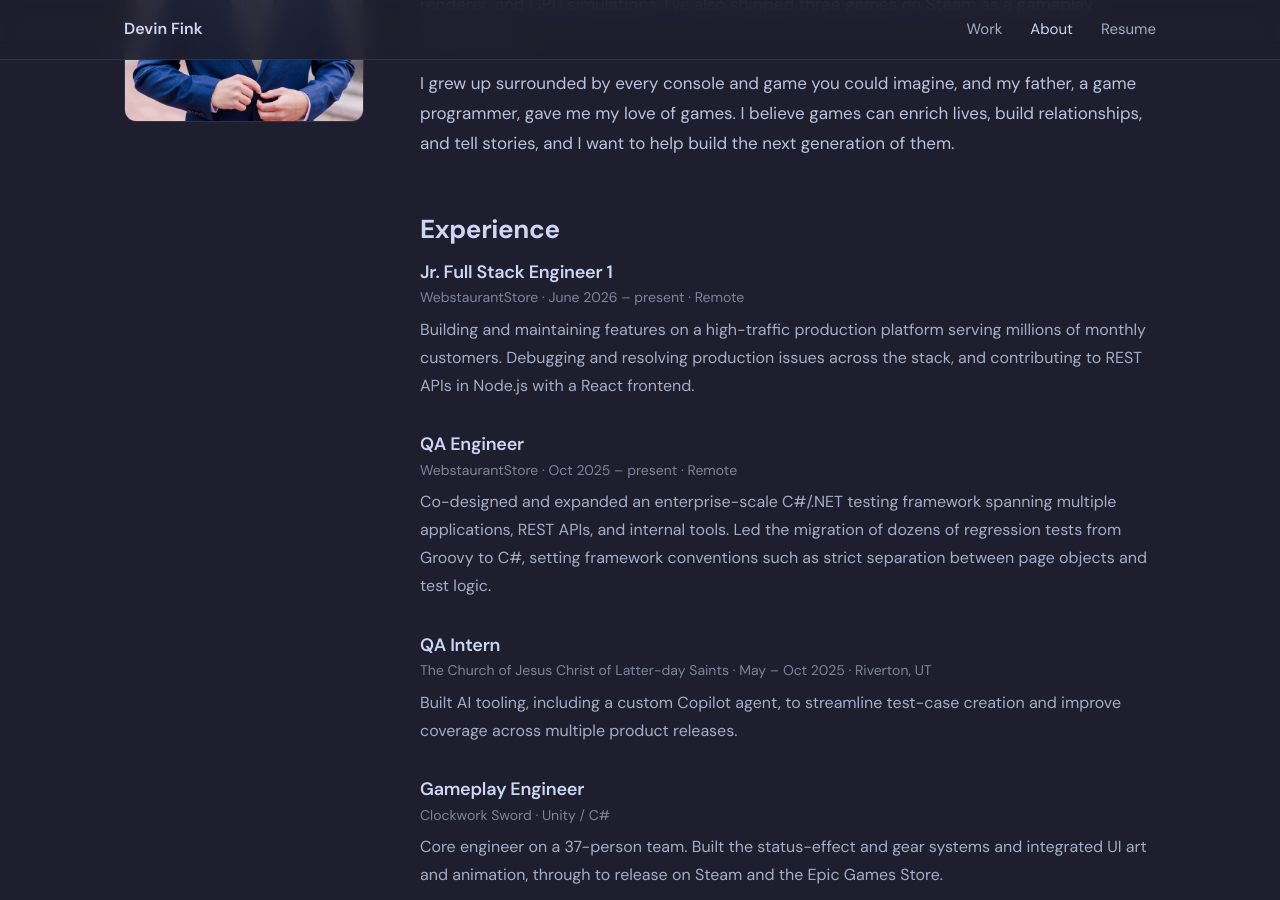
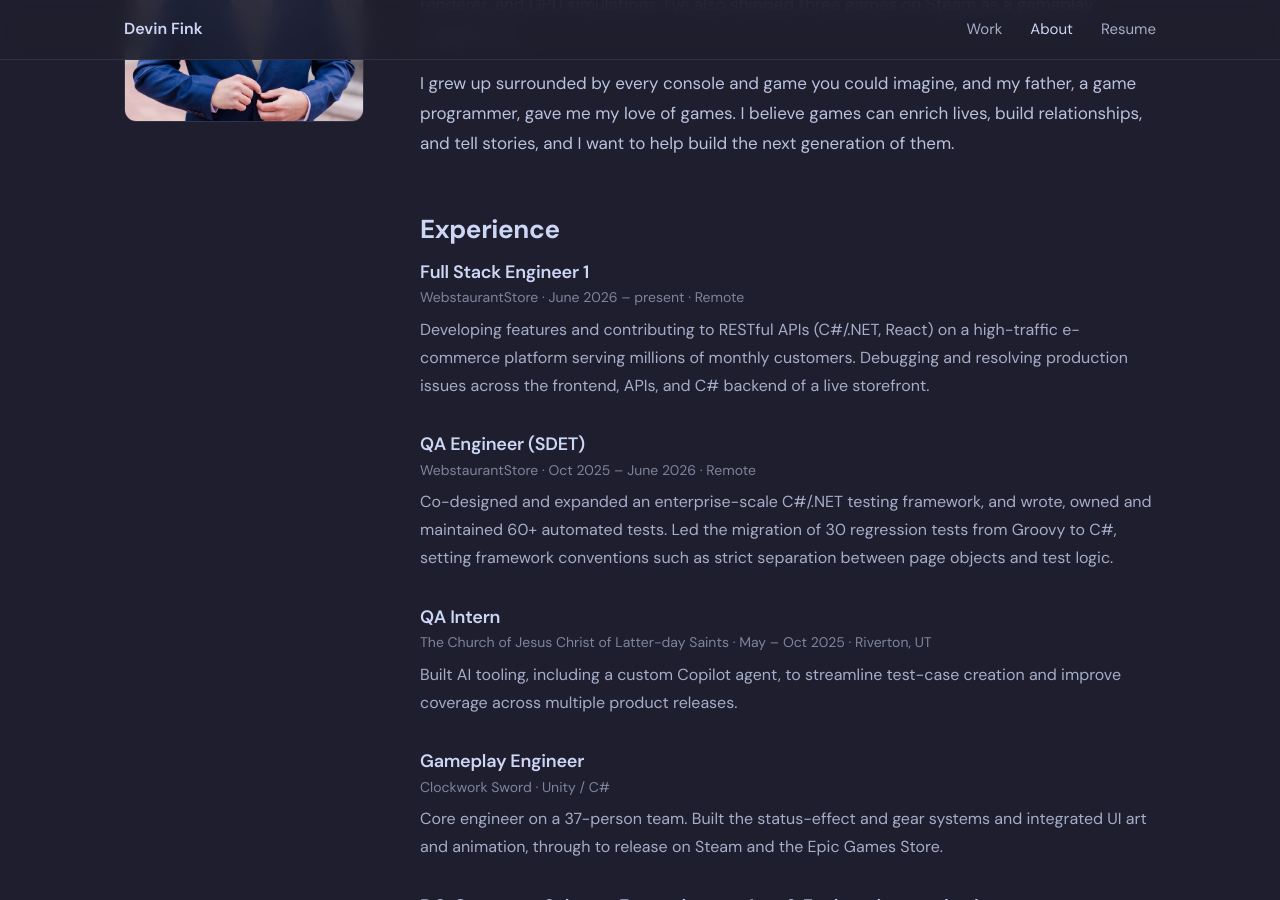
Before and after one commit to devinFink/devinFink.github.io, a Jekyll site: the page built from about.html, in a window 1280 px wide and 900 px high, scrolled down 387 px. Built offline with Jekyll 4.4.1, drawn with Linux system fonts in a browser that asks for light colours; nearby versions of some CDN libraries.

Commit message:
Update resume and fill the ray tracer results section
Swap in the new resume PDF and sync the resume and About pages to it
(job titles, dates, skills). Give the ray tracer's Results section real
content so it isn't empty once TODO notes are hidden in production.

Co-Authored-By: Claude Opus 5.5 <noreply@anthropic.com>

```diff
--- a/about.html
+++ b/about.html
@@ -29,14 +29,14 @@ description: About Devin Fink, software engineer focused on high-performance C++
       <h2>Experience</h2>
       <ol class="timeline">
         <li>
-          <h3>Jr. Full Stack Engineer 1</h3>
+          <h3>Full Stack Engineer 1</h3>
           <span class="when">WebstaurantStore &middot; June 2026 – present &middot; Remote</span>
-          <p>Building and maintaining features on a high-traffic production platform serving millions of monthly customers. Debugging and resolving production issues across the stack, and contributing to REST APIs in Node.js with a React frontend.</p>
+          <p>Developing features and contributing to RESTful APIs (C#/.NET, React) on a high-traffic e-commerce platform serving millions of monthly customers. Debugging and resolving production issues across the frontend, APIs, and C# backend of a live storefront.</p>
         </li>
         <li>
-          <h3>QA Engineer</h3>
-          <span class="when">WebstaurantStore &middot; Oct 2025 – present &middot; Remote</span>
-          <p>Co-designed and expanded an enterprise-scale C#/.NET testing framework spanning multiple applications, REST APIs, and internal tools. Led the migration of dozens of regression tests from Groovy to C#, setting framework conventions such as strict separation between page objects and test logic.</p>
+          <h3>QA Engineer (SDET)</h3>
+          <span class="when">WebstaurantStore &middot; Oct 2025 – June 2026 &middot; Remote</span>
+          <p>Co-designed and expanded an enterprise-scale C#/.NET testing framework, and wrote, owned and maintained 60+ automated tests. Led the migration of 30 regression tests from Groovy to C#, setting framework conventions such as strict separation between page objects and test logic.</p>
         </li>
         <li>
           <h3>QA Intern</h3>
```
Also changed, not shown: _projects/physarumSimulator.md (+1 -0 lines), _projects/rayTracer.md (+3 -0 lines), resume.html (+5 -4 lines), 1 other file.
